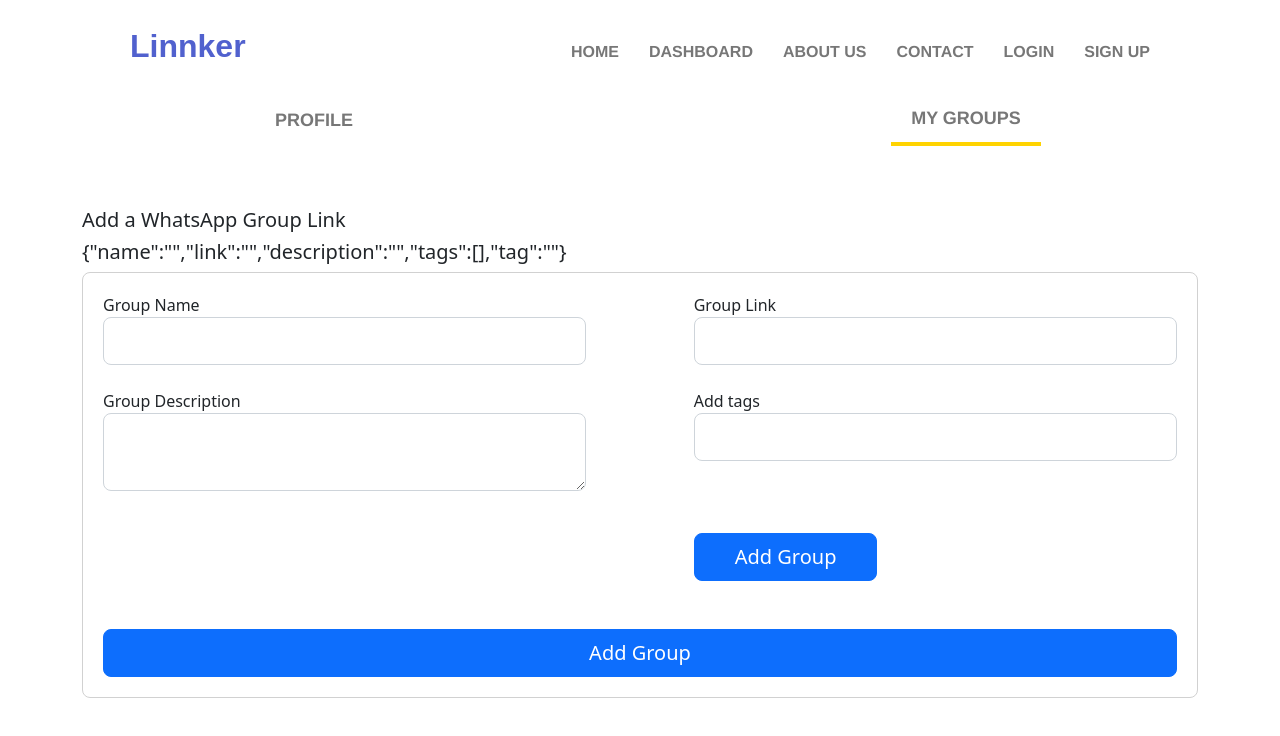
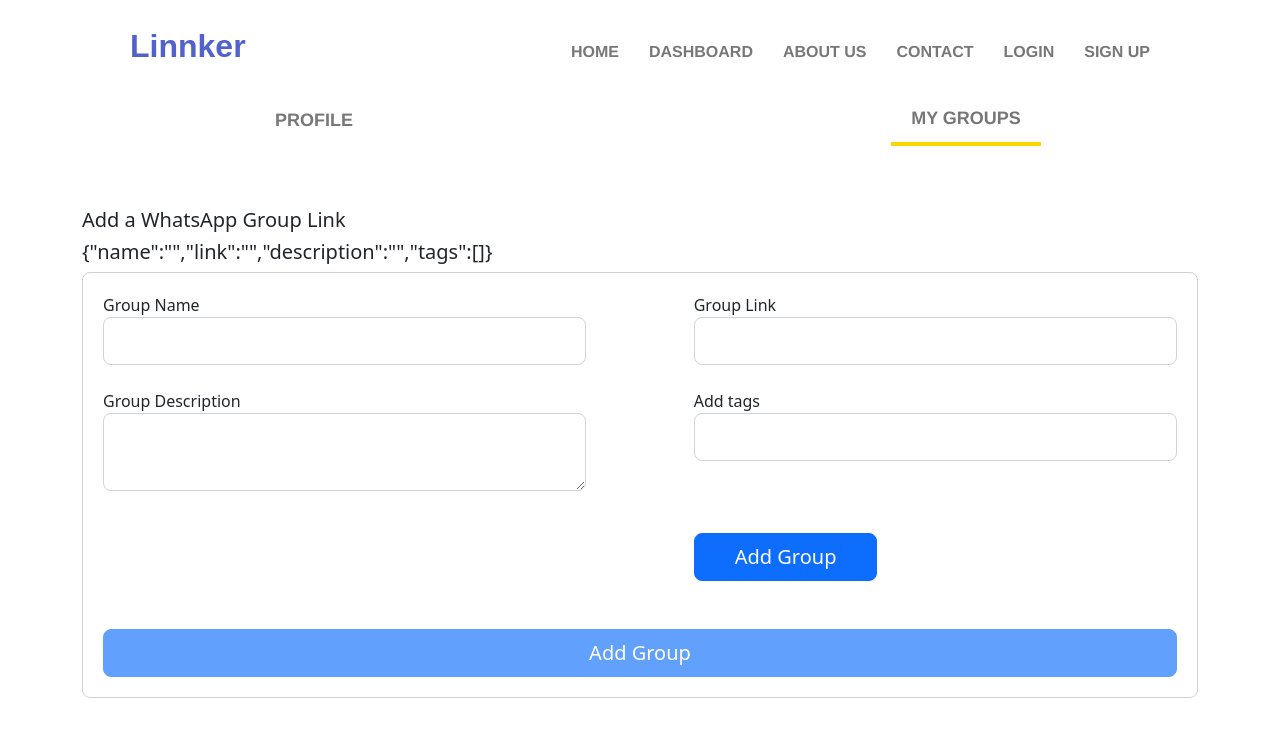
Before and after one commit to AnantKumawat22/Linnker, a Next.js app: page /dashboard/mygroups in a window 1280 px wide. Shown: the top 736 px of the page. Built offline with nearby package versions, Linux system fonts and the light colour scheme.

Commit message:
Feat - Crate group form logic

```diff
--- a/components/MyGroups.js
+++ b/components/MyGroups.js
@@ -11,8 +11,9 @@ const MyGroups = () => {
     link: '',
     description: '',
     tags: [],
-    tag: '',
   });
+  const [tag, setTag] = useState('');
+
   console.log(input, 'input');
   useEffect(() => {
     const profileSection = document.getElementById('profilesec');
@@ -23,8 +24,8 @@ const MyGroups = () => {
   }, []);
 
   const handleAddTag = () => {
-    setInput((prev) => ({ ...prev, tags: [...prev.tags, prev.tag] }));
-    setInput((prev) => ({ ...prev, tag: '' }));
+    setInput((prev) => ({ ...prev, tags: [...prev.tags, tag] }));
+    setTag('');
   };
 
   const handleDeleteTag = (deleteTag) => {
@@ -39,6 +40,9 @@ const MyGroups = () => {
     setInput((prev) => ({ ...prev, [name]: value }));
   };
 
+  const handleSubmit = () => {
+    console.log(input);
+  };
   return (
     <>
       <DashboardNav />
@@ -105,7 +109,15 @@ const MyGroups = () => {
           <Button
             className='btn btn-primary btn-lg mt-5'
             value='Add Group'
-          ></Button>
+            disabled={
+              !Object.keys(input).every((key) => {
+                if (key === 'tags') {
+                  return input[key].length > 0;
+                } else return input[key];
+              })
+            }
+            onClick={handleSubmit}
+          />
         </div>
         <div></div>
       </div>
--- a/components/atoms/button.atom.js
+++ b/components/atoms/button.atom.js
@@ -1,6 +1,6 @@
 import React from 'react';
 
-const Button = ({ value, className, onClick, ...rest }) => {
+const Button = ({ value, className, onClick, disabled, ...rest }) => {
   return (
     <>
       <button
@@ -8,6 +8,7 @@ const Button = ({ value, className, onClick, ...rest }) => {
         className={className}
         style={{ paddingLeft: '2.5rem', paddingRight: '2.5rem' }}
         onClick={onClick}
+        disabled={disabled}
         {...rest}
       >
         {value}
```
